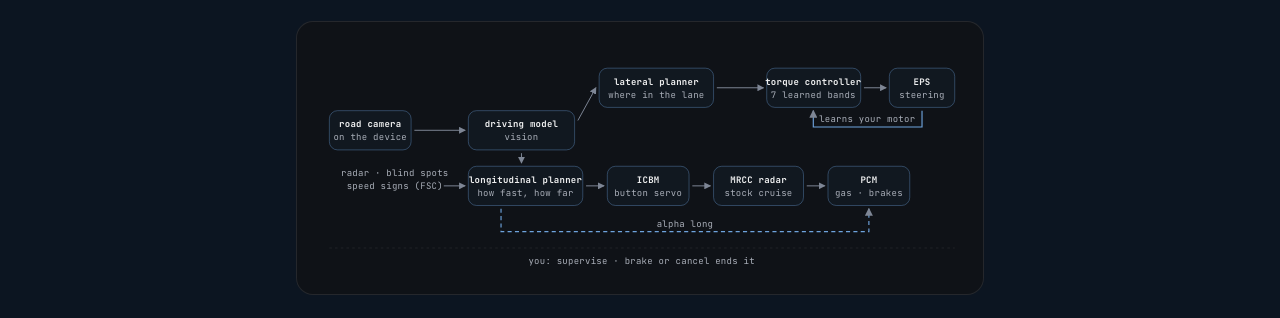
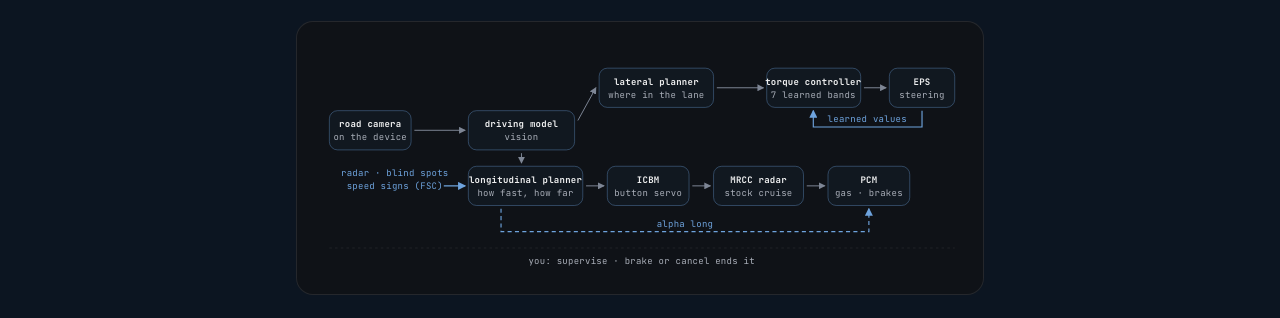
Before and after one commit to mzdnick/zoompilot-wiki, an MkDocs documentation site: the page built from docs/getting-started/how-it-works.md, in a window 1280 px wide. Shown: the part 566-884 px from the top of the page. Built offline with MkDocs 1.6.1 and Material for MkDocs 9.7.7, drawn with Linux system fonts in a browser that asks for light colours; comment, search, counter and statistics services are not loaded.

Commit message:
Diagram cleanup: accent the sensor feed and accent-path labels; rename the loop to 'learned values'; accent arrows get the accent marker head

```diff
--- a/docs/getting-started/how-it-works.md
+++ b/docs/getting-started/how-it-works.md
@@ -59,12 +59,12 @@ wheel, and the powertrain control module (PCM) manages speed.
   <text class="d-hi" x="680" y="172" text-anchor="middle">PCM</text>
   <text x="680" y="188" text-anchor="middle">gas · brakes</text>
   <path class="d-flow-accent" style="stroke-dasharray: 5 4" d="M230,204 V232 H680 V204"/>
-  <text x="455" y="226" text-anchor="middle">alpha long</text>
+  <text class="d-acc" x="455" y="226" text-anchor="middle">alpha long</text>
   <path class="d-flow-accent" d="M745,84 V104 H612 V84"/>
-  <text x="678" y="98" text-anchor="middle">learns your motor</text>
-  <line class="d-flow" x1="160" y1="176" x2="186" y2="176"/>
-  <text x="100" y="164" text-anchor="middle">radar · blind spots</text>
-  <text x="100" y="180" text-anchor="middle">speed signs (FSC)</text>
+  <text class="d-acc" x="678" y="98" text-anchor="middle">learned values</text>
+  <line class="d-flow-accent" x1="160" y1="176" x2="186" y2="176"/>
+  <text class="d-acc" x="100" y="164" text-anchor="middle">radar · blind spots</text>
+  <text class="d-acc" x="100" y="180" text-anchor="middle">speed signs (FSC)</text>
   <line class="d-lane" x1="20" y1="252" x2="785" y2="252"/>
   <text x="402" y="272" text-anchor="middle">you: supervise · brake or cancel ends it</text>
 </svg>
--- a/docs/stylesheets/custom.css
+++ b/docs/stylesheets/custom.css
@@ -786,6 +786,9 @@ body[data-md-color-scheme="default"] .md-typeset details {
   fill: var(--md-default-fg-color);
   font-weight: 600;
 }
+.md-typeset .diagram svg .d-acc {
+  fill: var(--zp-tint);
+}
 .md-typeset .diagram svg .d-box {
   fill: color-mix(in srgb, var(--zp-paint) 8%, transparent);
   stroke: var(--zp-hair-strong);
@@ -815,7 +818,7 @@ body[data-md-color-scheme="default"] .md-typeset details {
   stroke: var(--zp-tint);
   stroke-width: 1.4;
   fill: none;
-  marker-end: url(#zp-arrow);
+  marker-end: url(#zp-arrow-a);
 }
 .md-typeset .diagram svg .d-red {
   fill: var(--zp-p46v-hi);
```
